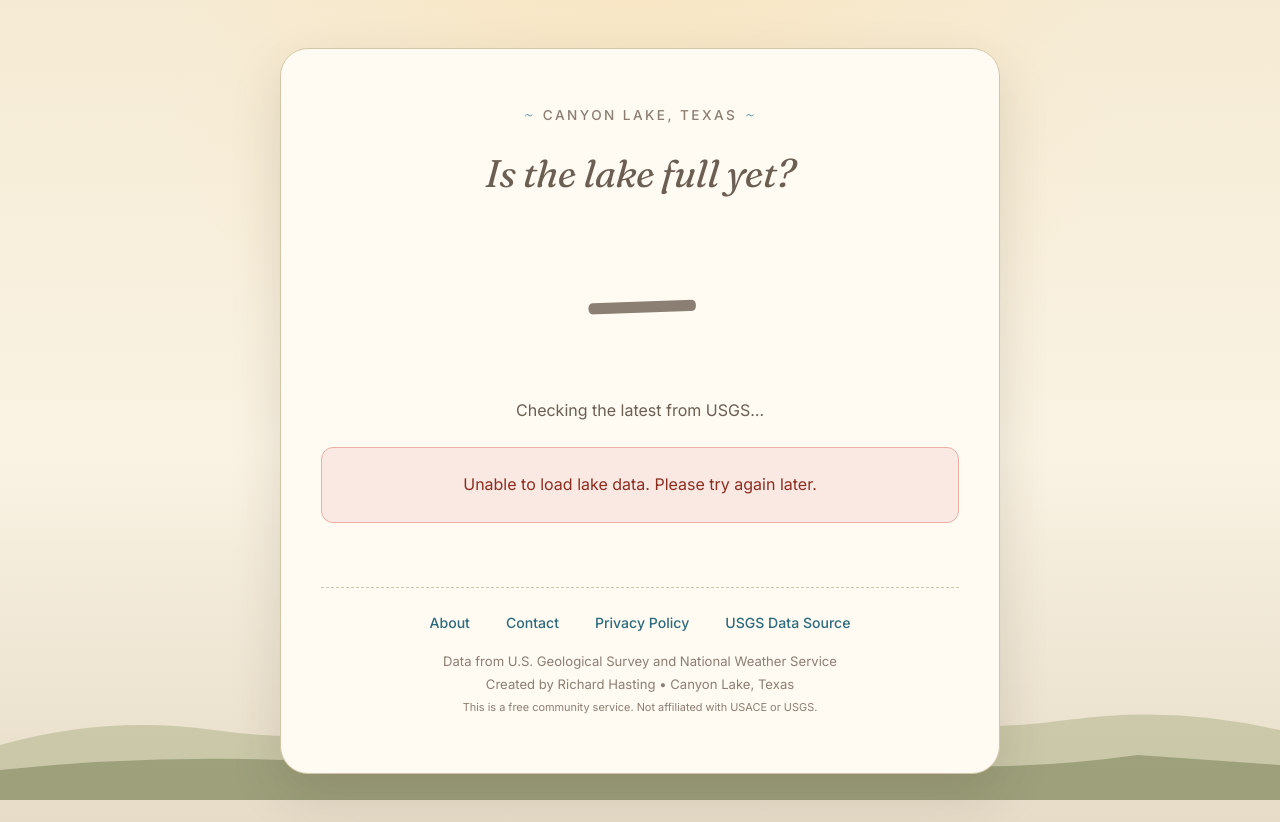
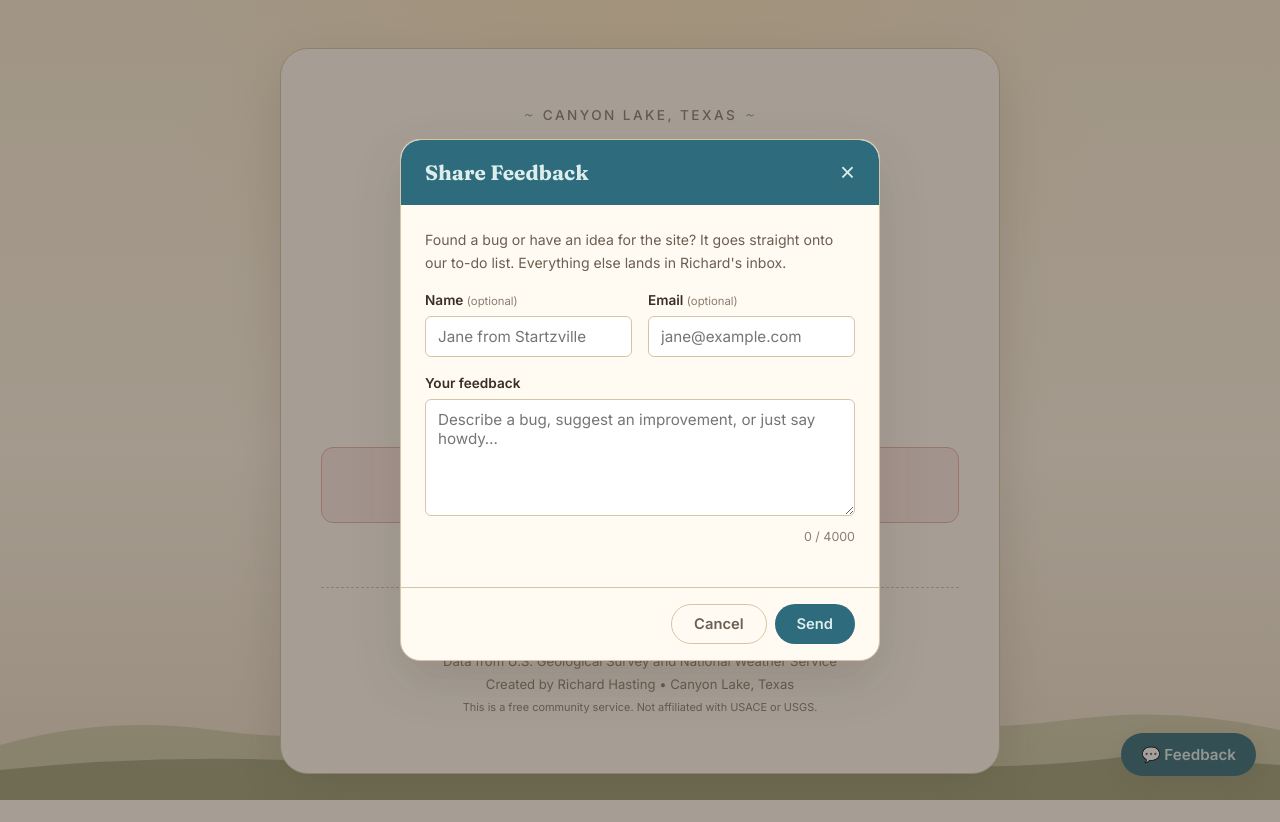
Before and after one commit to richardahasting/canyon_lake_monitor, a Flask app: page / in a window 1280 px wide. After the commit the page ends 800 px from the top, so only its background shows below. Run offline with Flask 3, Linux system fonts and the light colour scheme; data that the repository does not hold is empty.

Commit message:
Add AI-routed visitor feedback button (closes #10)
Floating feedback button + modal on all public pages, modeled on the
FleetNests implementation but adapted for an anonymous site:

- POST /api/feedback triages via the local claude CLI: bugs and
  feature/code suggestions become GitHub issues in this repo;
  everything else is emailed to FEEDBACK_EMAIL via local Postfix
- Every failure path (CLI missing, bad JSON, GitHub API down)
  degrades to a plain email so feedback is never lost
- Anonymous-visitor defenses instead of login: off-screen honeypot
  field, bot_detector User-Agent screening (both return fake success),
  and a 3-per-hour per-IP rate limit applied after validation
- No file uploads in v1 to keep the unauthenticated surface small
- Modal styled with the existing Hill Country design tokens, so it
  follows night mode automatically

Config via git-ignored .env (see .env.example): GITHUB_TOKEN,
GITHUB_REPO, FEEDBACK_EMAIL, EMAIL_FROM, APP_URL, CLAUDE_BIN.

Co-Authored-By: Claude Fable 5 <noreply@anthropic.com>

```diff
--- a/app.py
+++ b/app.py
@@ -6,8 +6,12 @@ from bot_detector import detect_bot
 import os
 import json
 import threading
+import time
 from datetime import datetime, timedelta
 import ipaddress
+from dotenv import load_dotenv
+
+load_dotenv()
 
 # Configure logging: INFO+ to app.log, WARNING+ to stderr
 logging.basicConfig(
@@ -26,6 +30,30 @@ monitor = CanyonLakeMonitor()
 # Hit counter configuration
 HITS_FILE = 'hits.json'
 hits_lock = threading.Lock()
+
+# Feedback rate limiting: {ip: [submission_timestamps]}
+FEEDBACK_MAX_PER_HOUR = 3
+feedback_lock = threading.Lock()
+feedback_submissions = {}
+
+def feedback_rate_limited(ip_address):
+    """True if this IP has already submitted FEEDBACK_MAX_PER_HOUR in the last hour."""
+    now = time.time()
+    with feedback_lock:
+        recent = [t for t in feedback_submissions.get(ip_address, []) if now - t < 3600]
+        if len(recent) >= FEEDBACK_MAX_PER_HOUR:
+            feedback_submissions[ip_address] = recent
+            return True
+        recent.append(now)
+        feedback_submissions[ip_address] = recent
+        return False
+
+def client_ip():
+    """Client IP, honoring X-Forwarded-For from the nginx proxy."""
+    ip_address = request.headers.get('X-Forwarded-For', request.remote_addr)
+    if ip_address and ',' in ip_address:
+        ip_address = ip_address.split(',')[0].strip()
+    return ip_address
 
 # Analytics access control
 ALLOWED_ANALYTICS_IPS = [
@@ -384,6 +412,59 @@ def get_environment():
     env_data = monitor.get_environment_data()
     return jsonify(env_data)
 
+@app.route('/api/feedback', methods=['POST'])
+def submit_feedback():
+    """
+    Accept visitor feedback and route it via feedback.py
+    (bugs/suggestions -> GitHub issue, everything else -> email).
+
+    The site is anonymous, so this endpoint defends itself:
+    honeypot field, bot User-Agent screening, and a per-IP rate limit.
+    Bots and honeypot hits get a fake success so they don't probe further.
+    """
+    import feedback as fb
+
+    ip_address = client_ip()
+    user_agent = request.headers.get('User-Agent', '')
+
+    # Honeypot: real users never see or fill the 'website' field
+    if request.form.get('website', '').strip():
+        logger.info("Feedback honeypot triggered from %s", ip_address)
+        return jsonify({'ok': True, 'action': 'email'})
+
+    bot_info = detect_bot(user_agent) if user_agent else {'is_bot': True}
+    if bot_info.get('is_bot'):
+        logger.info("Feedback from bot UA rejected: %s (%s)", ip_address, user_agent)
+        return jsonify({'ok': True, 'action': 'email'})
+
+    text = request.form.get('feedback_text', '').strip()
+    if len(text) < 10:
+        return jsonify({'ok': False,
+                        'error': 'Please describe your feedback (at least 10 characters).'}), 400
+    if len(text) > 4000:
+        return jsonify({'ok': False,
+                        'error': 'Feedback must be 4000 characters or fewer.'}), 400
+
+    name = request.form.get('name', '').strip()[:100]
+    email = request.form.get('email', '').strip()[:200]
+    if email and '@' not in email:
+        return jsonify({'ok': False, 'error': 'That email address does not look right.'}), 400
+    page = request.form.get('page', '').strip()[:200]
+
+    # Rate-limit only submissions that passed validation, so a visitor who
+    # trips the length checks a few times isn't locked out for an hour.
+    if feedback_rate_limited(ip_address):
+        return jsonify({'ok': False,
+                        'error': 'Too many submissions. Please try again later.'}), 429
+
+    logger.info("Feedback submission from %s (page=%s, %d chars)",
+                ip_address, page, len(text))
+    ok, action, github_url = fb.process_feedback(name, email, text, page)
+    if not ok:
+        return jsonify({'ok': False,
+                        'error': 'Could not deliver your feedback. Please try again.'}), 500
+    return jsonify({'ok': True, 'action': action, 'github_url': github_url})
+
 @app.route('/robots.txt')
 def robots_txt():
     """Serve robots.txt for search engine crawlers"""
--- a/requirements.txt
+++ b/requirements.txt
@@ -1,3 +1,4 @@
 flask==3.0.0
 requests==2.31.0
 astral==3.2
+python-dotenv>=1.0
--- a/static/styles.css
+++ b/static/styles.css
@@ -882,3 +882,188 @@ body.night-mode .site-footer .footer-info a { color: var(--water-foam); }
     .water-waves .wave { animation: none; }
     .water { transition: none; }
 }
+
+/* --------------------------------------------------------------------------
+   Feedback button + modal (templates/_feedback.html)
+   -------------------------------------------------------------------------- */
+.feedback-fab {
+    position: fixed;
+    bottom: var(--space-lg);
+    right: var(--space-lg);
+    z-index: 1000;
+    padding: 12px 20px;
+    border: none;
+    border-radius: 999px;
+    background: var(--water-deep);
+    color: var(--water-foam);
+    font-family: var(--font-body);
+    font-size: 0.95rem;
+    font-weight: 600;
+    cursor: pointer;
+    box-shadow: var(--shadow-medium);
+    transition: background 0.3s, transform 0.2s;
+}
+.feedback-fab:hover { background: var(--water-mid); transform: translateY(-2px); }
+
+.feedback-overlay {
+    position: fixed;
+    inset: 0;
+    z-index: 1100;
+    display: flex;
+    align-items: center;
+    justify-content: center;
+    padding: var(--space-md);
+    background: rgba(58, 46, 36, 0.45);
+}
+
+.feedback-modal {
+    width: 100%;
+    max-width: 480px;
+    max-height: 90vh;
+    overflow-y: auto;
+    background: var(--surface-card);
+    border: 1px solid var(--stone-border);
+    border-radius: var(--radius-lg);
+    box-shadow: var(--shadow-deep);
+}
+
+.feedback-header {
+    display: flex;
+    align-items: center;
+    justify-content: space-between;
+    padding: var(--space-md) var(--space-lg);
+    background: var(--water-deep);
+    border-radius: var(--radius-lg) var(--radius-lg) 0 0;
+}
+.feedback-header h2 {
+    margin: 0;
+    font-family: var(--font-display);
+    font-size: 1.3rem;
+    color: var(--water-foam);
+}
+.feedback-close {
+    border: none;
+    background: none;
+    color: var(--water-foam);
+    font-size: 1.6rem;
+    line-height: 1;
+    cursor: pointer;
+}
+
+.feedback-body { padding: var(--space-lg); }
+.feedback-hint {
+    margin: 0 0 var(--space-md);
+    font-size: 0.88rem;
+    color: var(--text-mid);
+}
+
+.feedback-field { margin-bottom: var(--space-md); }
+.feedback-field-row { display: flex; gap: var(--space-md); }
+.feedback-field-row > span { flex: 1; min-width: 0; }
+.feedback-field label,
+.feedback-field-row label {
+    display: block;
+    margin-bottom: var(--space-xs);
+    font-size: 0.85rem;
+    font-weight: 600;
+    color: var(--text-warm);
+}
+.feedback-field label small,
+.feedback-field-row label small { font-weight: 400; color: var(--text-muted); }
+.feedback-field input,
+.feedback-field textarea,
+.feedback-field-row input {
+    width: 100%;
+    box-sizing: border-box;
+    padding: 10px 12px;
+    border: 1px solid var(--stone-border);
+    border-radius: var(--radius-sm);
+    background: var(--surface-elevated);
+    color: var(--text-warm);
+    font-family: var(--font-body);
+    font-size: 0.95rem;
+}
+.feedback-field textarea { resize: vertical; }
+.feedback-field input:focus,
+.feedback-field textarea:focus,
+.feedback-field-row input:focus {
+    outline: 2px solid var(--water-mid);
+    outline-offset: 1px;
+}
+.feedback-count {
+    text-align: right;
+    font-size: 0.78rem;
+    color: var(--text-muted);
+    margin-top: var(--space-xs);
+}
+
+/* Honeypot lives off-screen, not display:none — some bots skip hidden fields */
+.feedback-hp {
+    position: absolute;
+    left: -9999px;
+    top: -9999px;
+}
+
+.feedback-error {
+    padding: 10px 14px;
+    border-radius: var(--radius-sm);
+    background: rgba(193, 75, 62, 0.12);
+    border: 1px solid var(--paintbrush);
+    color: var(--paintbrush);
+    font-size: 0.88rem;
+}
+
+.feedback-success {
+    padding: var(--space-xl) var(--space-lg);
+    text-align: center;
+    color: var(--text-warm);
+}
+.feedback-success-icon {
+    width: 56px;
+    height: 56px;
+    margin: 0 auto var(--space-md);
+    border-radius: 50%;
+    background: var(--cedar);
+    color: #fff;
+    font-size: 2rem;
+    line-height: 56px;
+}
+.feedback-success a { color: var(--water-deep); font-weight: 600; }
+
+.feedback-footer {
+    display: flex;
+    justify-content: flex-end;
+    gap: var(--space-sm);
+    padding: var(--space-md) var(--space-lg);
+    border-top: 1px solid var(--stone-border);
+}
+.feedback-btn-primary,
+.feedback-btn-secondary {
+    padding: 10px 22px;
+    border-radius: 999px;
+    font-family: var(--font-body);
+    font-size: 0.92rem;
+    font-weight: 600;
+    cursor: pointer;
+}
+.feedback-btn-primary {
+    border: none;
+    background: var(--water-deep);
+    color: var(--water-foam);
+}
+.feedback-btn-primary:hover:not(:disabled) { background: var(--water-mid); }
+.feedback-btn-primary:disabled { opacity: 0.7; cursor: wait; }
+.feedback-btn-secondary {
+    border: 1px solid var(--stone-border);
+    background: none;
+    color: var(--text-mid);
+}
+.feedback-btn-secondary:hover { background: var(--surface-muted); }
+
+body.night-mode .feedback-modal { background: var(--surface-card); }
+
+@media (max-width: 600px) {
+    .feedback-fab { bottom: var(--space-md); right: var(--space-md); padding: 10px 16px; }
+    .feedback-field-row { flex-direction: column; gap: 0; }
+    .feedback-field-row > span { margin-bottom: var(--space-md); }
+}
--- /dev/null
+++ b/templates/_feedback.html
@@ -0,0 +1,162 @@
+<!-- ── Floating feedback button + modal (shared partial) ────────────────── -->
+<button type="button" class="feedback-fab" id="fbOpenBtn" aria-haspopup="dialog"
+        aria-controls="feedbackModal">
+    &#128172; Feedback
+</button>
+
+<div class="feedback-overlay" id="feedbackModal" role="dialog" aria-modal="true"
+     aria-labelledby="fbTitle" hidden>
+    <div class="feedback-modal">
+        <div class="feedback-header">
+            <h2 id="fbTitle">Share Feedback</h2>
+            <button type="button" class="feedback-close" id="fbCloseBtn"
+                    aria-label="Close">&times;</button>
+        </div>
+
+        <div class="feedback-body" id="fbFormWrap">
+            <p class="feedback-hint">
+                Found a bug or have an idea for the site? It goes straight onto our
+                to-do list. Everything else lands in Richard's inbox.
+            </p>
+            <div class="feedback-field feedback-field-row">
+                <span>
+                    <label for="fbName">Name <small>(optional)</small></label>
+                    <input type="text" id="fbName" maxlength="100" autocomplete="name"
+                           placeholder="Jane from Startzville">
+                </span>
+                <span>
+                    <label for="fbEmail">Email <small>(optional)</small></label>
+                    <input type="email" id="fbEmail" maxlength="200" autocomplete="email"
+                           placeholder="jane@example.com">
+                </span>
+            </div>
+            <!-- Honeypot: hidden from humans; bots that fill it get quietly ignored -->
+            <div class="feedback-hp" aria-hidden="true">
+                <label for="fbWebsite">Website</label>
+                <input type="text" id="fbWebsite" tabindex="-1" autocomplete="off">
+            </div>
+            <div class="feedback-field">
+                <label for="fbText">Your feedback</label>
+                <textarea id="fbText" rows="5" maxlength="4000" required
+                          placeholder="Describe a bug, suggest an improvement, or just say howdy&hellip;"></textarea>
+                <div class="feedback-count"><span id="fbCharCount">0</span> / 4000</div>
+            </div>
+            <div class="feedback-error" id="fbError" hidden></div>
+        </div>
+
+        <div class="feedback-success" id="fbSuccess" hidden>
+            <div class="feedback-success-icon">&#10003;</div>
+            <p id="fbSuccessMsg"></p>
+        </div>
+
+        <div class="feedback-footer" id="fbFooter">
+            <button type="button" class="feedback-btn-secondary" id="fbCancelBtn">Cancel</button>
+            <button type="button" class="feedback-btn-primary" id="fbSendBtn">
+                <span id="fbBtnLabel">Send</span>
+                <span id="fbBtnSpinner" hidden>Sending&hellip;</span>
+            </button>
+        </div>
+    </div>
+</div>
+
+<script>
+(function () {
+    const overlay  = document.getElementById('feedbackModal');
+    const openBtn  = document.getElementById('fbOpenBtn');
+    const textEl   = document.getElementById('fbText');
+    const countEl  = document.getElementById('fbCharCount');
+    const errorEl  = document.getElementById('fbError');
+    const sendBtn  = document.getElementById('fbSendBtn');
+
+    function openModal() {
+        overlay.hidden = false;
+        document.body.style.overflow = 'hidden';
+        textEl.focus();
+    }
+
+    function closeModal() {
+        overlay.hidden = true;
+        document.body.style.overflow = '';
+    }
+
+    openBtn.addEventListener('click', openModal);
+    document.getElementById('fbCloseBtn').addEventListener('click', closeModal);
+    document.getElementById('fbCancelBtn').addEventListener('click', closeModal);
+    overlay.addEventListener('click', function (e) {
+        if (e.target === overlay) closeModal();
+    });
+    document.addEventListener('keydown', function (e) {
+        if (e.key === 'Escape' && !overlay.hidden) closeModal();
+    });
+
+    textEl.addEventListener('input', function () {
+        countEl.textContent = textEl.value.length;
+    });
+
+    function showError(msg) {
+        errorEl.textContent = msg;
+        errorEl.hidden = false;
+    }
+
+    async function submitFeedback() {
+        errorEl.hidden = true;
+        const text = textEl.value.trim();
+        if (text.length < 10) {
+            showError('Please describe your feedback (at least 10 characters).');
+            return;
+        }
+
+        sendBtn.disabled = true;
+        document.getElementById('fbBtnLabel').hidden = true;
+        document.getElementById('fbBtnSpinner').hidden = false;
+
+        const form = new FormData();
+        form.append('feedback_text', text);
+        form.append('name',  document.getElementById('fbName').value.trim());
+        form.append('email', document.getElementById('fbEmail').value.trim());
+        form.append('website', document.getElementById('fbWebsite').value);
+        form.append('page', window.location.pathname);
+
+        let data;
+        try {
+            const resp = await fetch('/api/feedback', { method: 'POST', body: form });
+            data = await resp.json();
+        } catch (err) {
+            data = { ok: false, error: 'Could not reach the server. Please try again.' };
+        }
+
+        sendBtn.disabled = false;
+        document.getElementById('fbBtnLabel').hidden = false;
+        document.getElementById('fbBtnSpinner').hidden = true;
+
+        if (!data.ok) {
+            showError(data.error || 'Something went wrong. Please try again.');
+            return;
+        }
+
+        const msgEl = document.getElementById('fbSuccessMsg');
+        if (data.action === 'github_issue' && data.github_url) {
+            msgEl.innerHTML = 'Thank you! Your suggestion is now on our to-do list &mdash; ' +
+                '<a href="' + data.github_url + '" target="_blank" rel="noopener noreferrer">track it here</a>.';
+        } else if (data.action === 'github_issue') {
+            msgEl.textContent = 'Thank you! Your suggestion is now on our to-do list.';
+        } else {
+            msgEl.textContent = 'Thank you! Your feedback is on its way to Richard.';
+        }
+        document.getElementById('fbFormWrap').hidden = true;
+        document.getElementById('fbFooter').hidden = true;
+        document.getElementById('fbSuccess').hidden = false;
+
+        setTimeout(function () {
+            closeModal();
+            document.getElementById('fbFormWrap').hidden = false;
+            document.getElementById('fbFooter').hidden = false;
+            document.getElementById('fbSuccess').hidden = true;
+            textEl.value = '';
+            countEl.textContent = '0';
+        }, 6000);
+    }
+
+    sendBtn.addEventListener('click', submitFeedback);
+})();
+</script>
--- a/templates/about.html
+++ b/templates/about.html
@@ -161,5 +161,6 @@
         }
         fetchEnvironmentData();
     </script>
+    {% include '_feedback.html' %}
 </body>
 </html>
--- a/templates/chart.html
+++ b/templates/chart.html
@@ -345,5 +345,6 @@
         // Fetch data on load
         fetchHistoricalData();
     </script>
+    {% include '_feedback.html' %}
 </body>
 </html>
--- a/templates/community-info.html
+++ b/templates/community-info.html
@@ -223,5 +223,6 @@
         }
         fetchEnvironmentData();
     </script>
+    {% include '_feedback.html' %}
 </body>
 </html>
--- a/templates/contact.html
+++ b/templates/contact.html
@@ -136,5 +136,6 @@
         }
         fetchEnvironmentData();
     </script>
+    {% include '_feedback.html' %}
 </body>
 </html>
--- a/templates/index.html
+++ b/templates/index.html
@@ -488,5 +488,6 @@
             fetchEnvironmentData();
         }, 5 * 60 * 1000);
     </script>
+    {% include '_feedback.html' %}
 </body>
 </html>
--- a/templates/privacy.html
+++ b/templates/privacy.html
@@ -247,5 +247,6 @@
         }
         fetchEnvironmentData();
     </script>
+    {% include '_feedback.html' %}
 </body>
 </html>
```
Also changed, not shown: feedback.py (added, +213 -0 lines), 1 other file.
